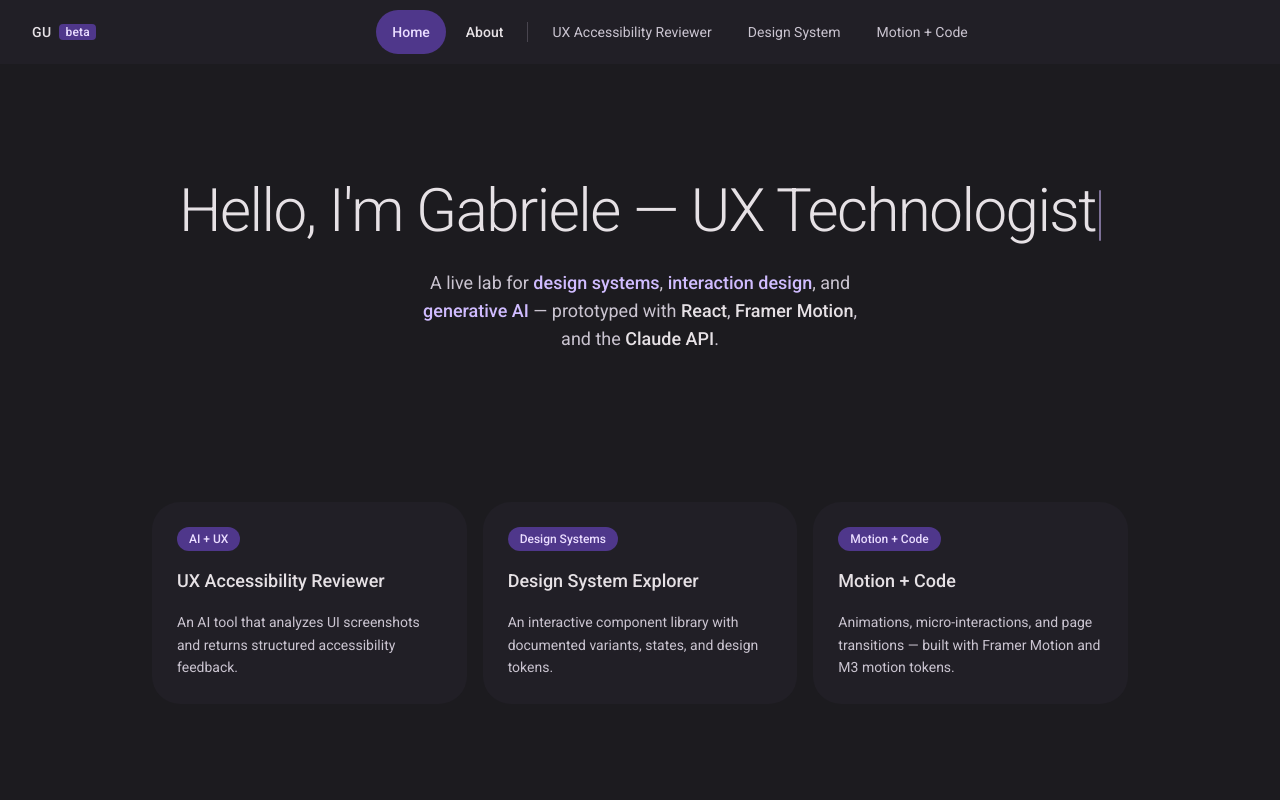
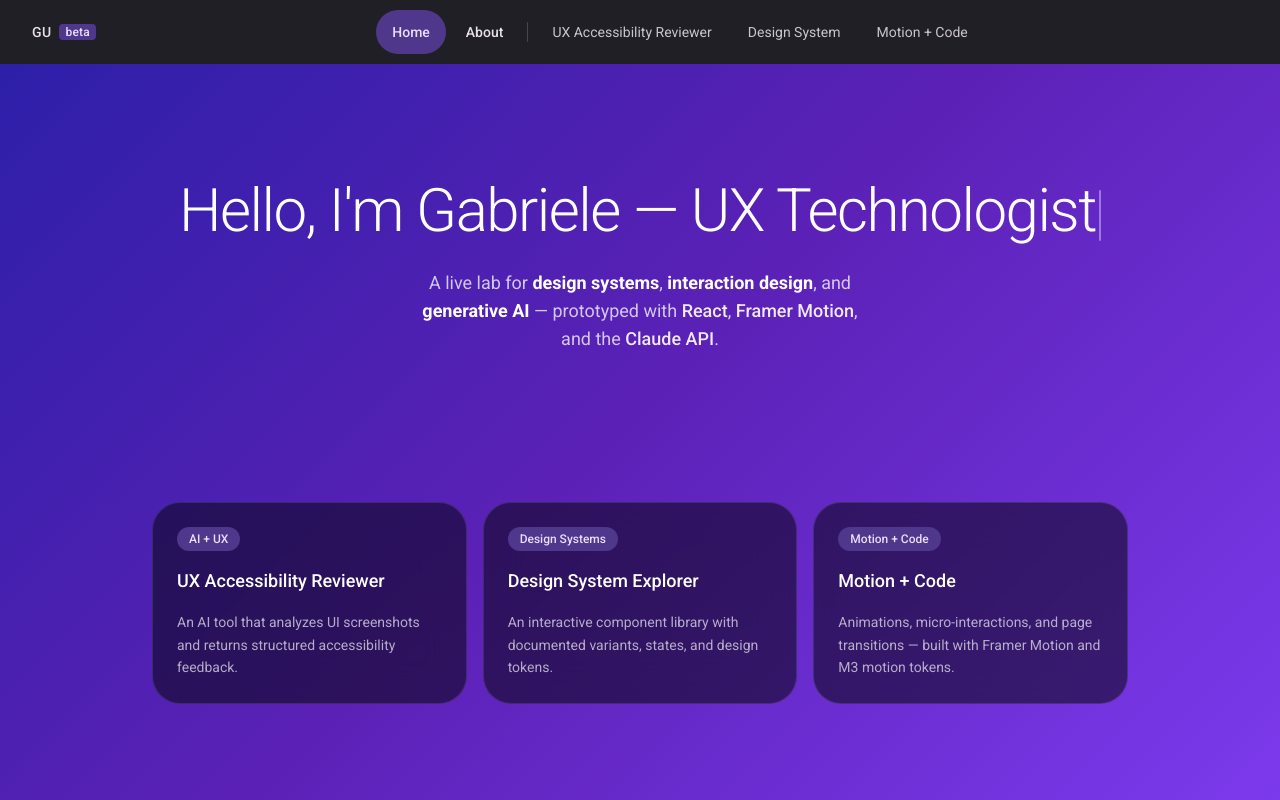
Before and after one commit to gucar-ctrl/ux-engineer-portfolio, a Next.js app: page / in a window 1280 px wide. Built offline with nearby package versions, Linux system fonts and the light colour scheme.

Commit message:
feat: gradient background homepage + frosted glass cards

```diff
--- a/app/page.tsx
+++ b/app/page.tsx
@@ -94,35 +94,35 @@ export default function Home() {
   return (
     <div
       className="flex min-h-screen flex-col"
-      style={{ backgroundColor: "var(--md-background)", color: "var(--md-on-background)" }}
+      style={{ background: "linear-gradient(135deg, #2A1FA8 0%, #5B21B6 50%, #7C3AED 100%)", color: "var(--md-on-background)" }}
     >
       <div className="flex flex-1 flex-col items-center justify-center px-6 pt-16">
         <main id="main-content" className="flex flex-col items-center gap-4 text-center" tabIndex={-1}>
           <h1
             className="text-4xl font-light tracking-tight sm:text-6xl"
-            style={{ color: "var(--md-on-background)", minHeight: "1.2em" }}
+            style={{ color: "#FFFFFF", minHeight: "1.2em" }}
           >
             <TypewriterText text="Hello, I'm Gabriele — UX Technologist" startDelay={0.3} />
           </h1>
           <motion.p
             className="max-w-md text-lg"
-            style={{ color: "var(--md-on-surface-variant)" }}
+            style={{ color: "rgba(255,255,255,0.75)" }}
             initial={{ opacity: 0, y: 20 }}
             animate={{ opacity: 1, y: 0 }}
             transition={{ duration: 0.5, ease, delay: 0.55 }}
           >
             A live lab for{" "}
-            <span style={{ color: "var(--md-primary)", fontWeight: 500 }}>design systems</span>
+            <span style={{ color: "#FFFFFF", fontWeight: 600 }}>design systems</span>
             {", "}
-            <span style={{ color: "var(--md-primary)", fontWeight: 500 }}>interaction design</span>
+            <span style={{ color: "#FFFFFF", fontWeight: 600 }}>interaction design</span>
             {", and "}
-            <span style={{ color: "var(--md-primary)", fontWeight: 500 }}>generative AI</span>
+            <span style={{ color: "#FFFFFF", fontWeight: 600 }}>generative AI</span>
             {" — prototyped with "}
-            <span style={{ color: "var(--md-on-surface)", fontWeight: 500 }}>React</span>
+            <span style={{ color: "rgba(255,255,255,0.9)", fontWeight: 500 }}>React</span>
             {", "}
-            <span style={{ color: "var(--md-on-surface)", fontWeight: 500 }}>Framer Motion</span>
+            <span style={{ color: "rgba(255,255,255,0.9)", fontWeight: 500 }}>Framer Motion</span>
             {", and the "}
-            <span style={{ color: "var(--md-on-surface)", fontWeight: 500 }}>Claude API</span>
+            <span style={{ color: "rgba(255,255,255,0.9)", fontWeight: 500 }}>Claude API</span>
             {"."}
           </motion.p>
         </main>
@@ -138,9 +138,11 @@ export default function Home() {
               <motion.div
                 className={`flex flex-col gap-4 p-6 h-full ${!project.comingSoon ? "md-interactive" : ""}`}
                 style={{
-                  backgroundColor: "var(--md-surface-container)",
+                  background: "rgba(8, 6, 20, 0.55)",
+                  backdropFilter: "blur(20px)",
+                  WebkitBackdropFilter: "blur(20px)",
                   borderRadius: "var(--md-shape-xl)",
-                  border: project.comingSoon ? "1.5px dashed var(--md-outline)" : "1.5px solid transparent",
+                  border: project.comingSoon ? "1.5px dashed rgba(255,255,255,0.18)" : "1.5px solid rgba(255,255,255,0.10)",
                   cursor: project.comingSoon ? "default" : "pointer",
                 }}
                 initial={{ opacity: 0, y: 28 }}
@@ -172,10 +174,10 @@ export default function Home() {
                     </span>
                   )}
                 </div>
-                <h3 className="text-lg font-medium" style={{ color: "var(--md-on-surface)" }}>
+                <h3 className="text-lg font-medium" style={{ color: "#FFFFFF" }}>
                   {project.title}
                 </h3>
-                <p className="text-sm leading-relaxed" style={{ color: "var(--md-on-surface-variant)" }}>
+                <p className="text-sm leading-relaxed" style={{ color: "rgba(255,255,255,0.65)" }}>
                   {project.description}
                 </p>
               </motion.div>
```
